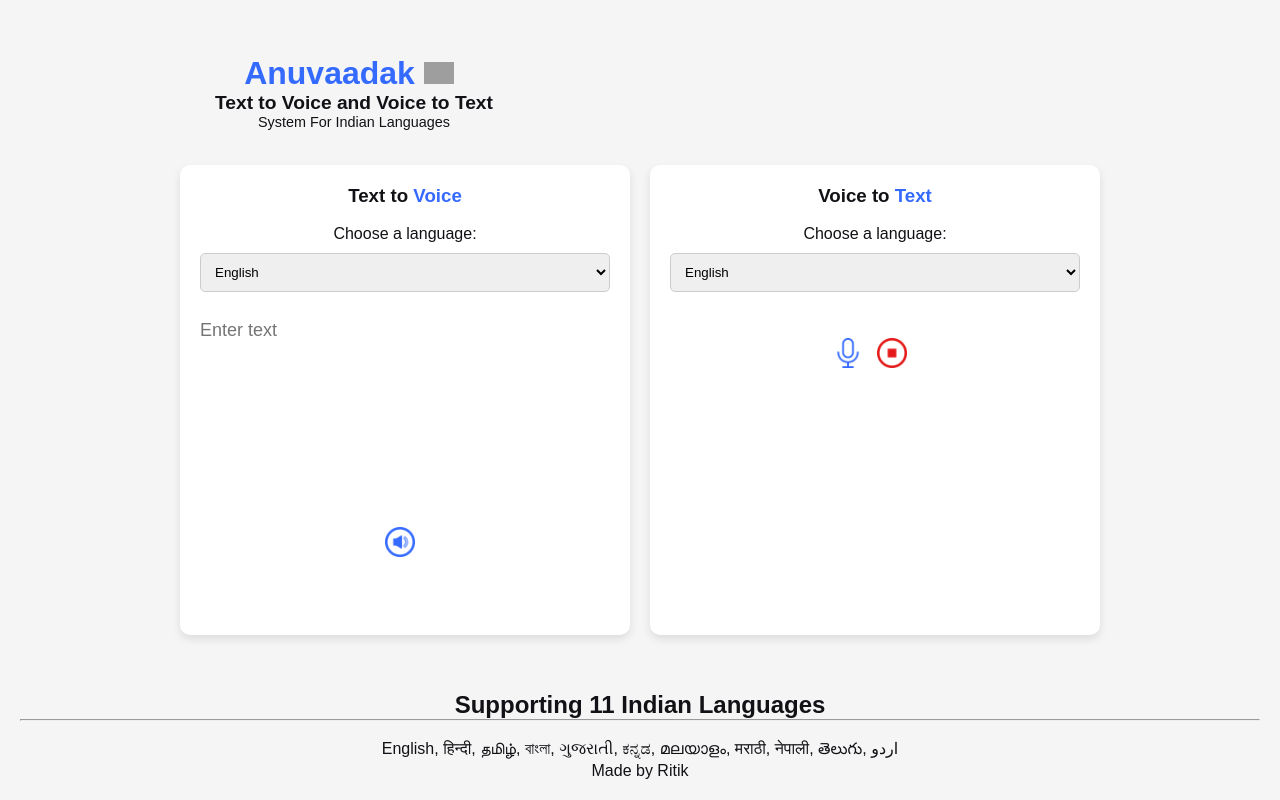
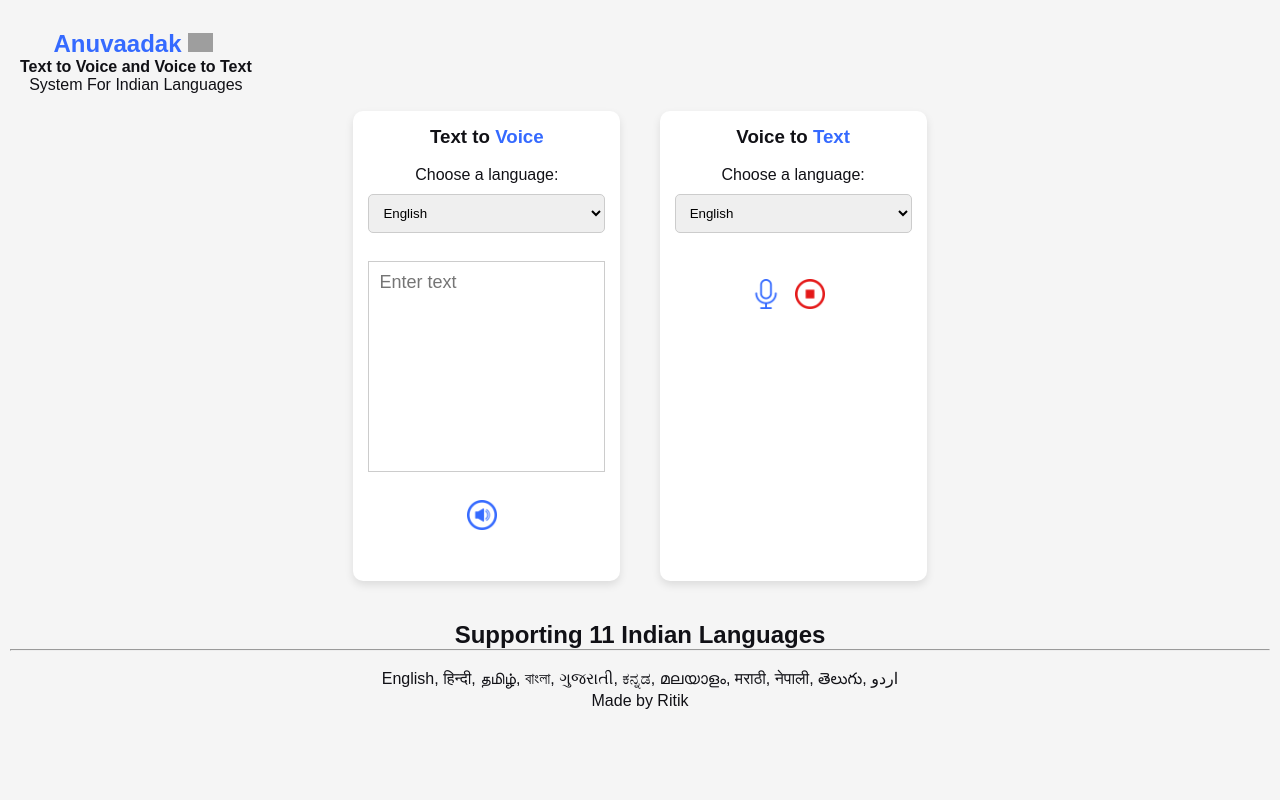
Before and after one commit to RitikParihar07/Anuvaadak-T2V-and-V2T, a Flask app: page / in a window 1280 px wide. Run offline with Flask 3, Linux system fonts and the light colour scheme; grey boxes are pictures that could not be loaded.

Commit message:
Update index.css

```diff
--- a/static/css/index.css
+++ b/static/css/index.css
@@ -6,13 +6,13 @@
     --light-text-color: #cdccd1;
     --primary-text-color: #fff;
 }
+
 * {
     margin: 0;
     padding: 0;
     box-sizing: border-box;
     font-family: "Poppins", sans-serif;
 }
-
 
 body {
     min-height: 100vh;
@@ -27,37 +27,40 @@ body {
     margin: 0;
 }
 
-
 header {
     position: fixed;
-    top: 40px;
-    left: 200px;
+    top: 20px;
+    left: 10px;
     text-align: center;
-    margin-bottom: 20px;
     background-color: transparent;
     color: var(--primary-text-color);
-    padding: 15px;
+    padding: 10px;
+    z-index: 1000;
 }
+
 header h1 {
-    font-size: 2rem;
+    font-size: 1.5rem;
     color: var(--primary-color);
 }
-header h3 {
-    font-size: 1.2rem;
+
+header h3,
+header p {
+    font-size: 1rem;
     color: var(--text-color);
 }
-header p {
-    font-size: 0.9rem;
-    color: var(--text-color);
-}
+
 header h1 img {
-    width: 30px;
-    margin-right: 10px;
+    width: 25px;
+    margin-right: 5px;
 }
 
-
-
-
+main {
+    padding: 20px;
+    display: flex;
+    flex-direction: column;
+    align-items: center;
+    justify-content: center;
+}
 
 .cards {
     display: flex;
@@ -66,10 +69,10 @@ header h1 img {
 }
 
 .card {
-  width: 50%;
+    width: 100%;
     margin: 10px;
     background-color: #fff;
-  padding: 20px;
+    padding: 15px;
     box-shadow: 0 4px 8px rgba(0, 0, 0, 0.1);
     border-radius: 10px;
     height: 470px;
@@ -81,30 +84,28 @@ header h1 img {
     }
 
     .card {
-    width: 450px;
+        width: 45%;
     }
 }
-
 
 form {
     display: flex;
     flex-direction: column;
-
+    align-items: center;
 }
 
 textarea {
-    width: 300px;
-    padding: 0px;
+    width: 100%;
+    padding: 10px;
     background-color: transparent;
     resize: none;
     outline: none;
-    border: none;
+    border: 1px solid #ccc;
     color: var(--text-color);
     font-size: 18px;
     font-family: "Poppins", sans-serif;
-
+    margin-bottom: 10px;
 }
-
 
 select {
     width: 100%;
@@ -119,35 +120,30 @@ button {
     border: none;
     border-radius: 5px;
     cursor: pointer;
-
 }
 
 button img {
     width: 30px;
     margin-right: 10px;
+}
 
-}
 button p {
     color: var(--primary-color);
     margin-bottom: 0;
 }
+
 audio {
     width: 100%;
     margin-top: 10px;
 }
 
-
 .error {
     color: #ff0000;
-
     margin-top: 10px;
 }
 
-
-.card.right h3{
-    text-align: center;
-}
-.card.left h3{
+.card.right h3,
+.card.left h3 {
     text-align: center;
 }
 
@@ -157,24 +153,24 @@ label {
     margin-bottom: 10px;
 }
 
-.buttons{
+.buttons {
     text-align: center;
 }
-
-
 
 footer {
     background-color: transparent;
     color: var(--text-color);
     text-align: center;
-    padding: 20px;
-    position: fixed;
+    padding: 10px;
+    position: relative;
     bottom: 0;
     width: 100%;
 }
-footer h1{
+
+footer h1 {
     font-size: 1.5rem;
 }
+
 .language-grid {
     max-width: 100%;
     margin: 0 auto;
```
Lines whose indentation alone changed are shown as unchanged.
